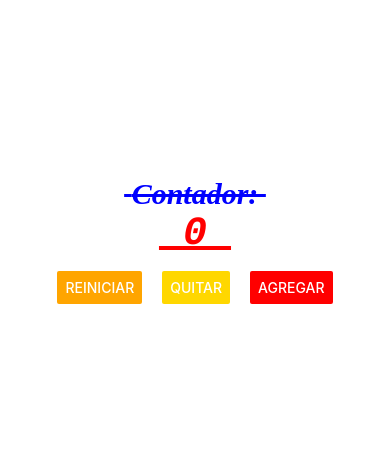
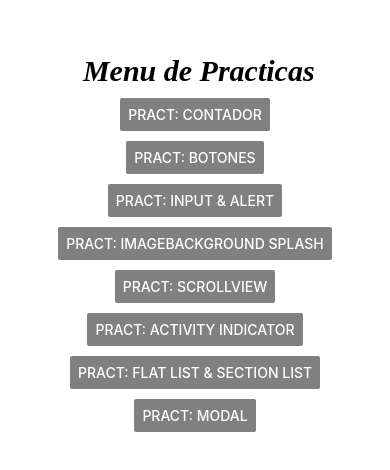
Before and after one commit to MiguelEstrada18/PAM211, a React Native app in the folder INTRO/: screen / in a window 390 px wide. Shown: the part 182-652 px from the top of the page. Built offline with nearby package versions, Linux system fonts and the light colour scheme.

Commit message:
Buttons y Switch Completada
Se completo la práctica de Buttons y Switch.

```diff
--- a/INTRO/App.js
+++ b/INTRO/App.js
@@ -1,12 +1,12 @@
 //1. Zona de los Imports, todo lo que necesitemos irle agregando a todas las screens.
 
-import ContadorScreen from './screens/ContadorScreen';
+import MenuScreen from './screens/MenuScreen';
 
 //2. Zona del Main: Donde pondremos nuestros componentes.
 export default function App() {
 
   return (
 
-    <ContadorScreen></ContadorScreen>
+    <MenuScreen></MenuScreen>
   );
 }
--- /dev/null
+++ b/INTRO/screens/ActivityIndicatorScreen.js
@@ -0,0 +1,10 @@
+import { Text, View } from 'react-native'
+
+
+export default function ActivityIndicatorScreen() {
+    return (
+      <View>
+        <Text>Proximamente.....</Text>
+      </View>
+    )
+}
--- /dev/null
+++ b/INTRO/screens/BotonesScreen.js
@@ -0,0 +1,72 @@
+import React, {use, useState} from "react";
+import {View, Text, StyleSheet, TouchableOpacity, Switch } from 'react-native';
+
+export default function BotonesScreen() {
+  const [prendido, setPrendido] = useState(false);
+
+  const backgroundColor = prendido ? '#F5F5F5' : 'grey';
+  const textColor = prendido ? 'grey' : '#FFF';
+  return ( //operador terniario prendido valdra acabos en false
+      <View style={[styles.container, {backgroundColor}]}>
+        <Text style={[styles.texto, {color: textColor}]}>Estado: {prendido ? 'Prendido' : 'Apagado'}</Text>
+        <TouchableOpacity
+        style={styles.botonEncender}
+        onPress={()=> setPrendido(true)}>
+          <Text style={styles.textoBoton}>Prender</Text>
+
+        </TouchableOpacity>
+
+        <TouchableOpacity
+        style={styles.botonApagar}
+        onPress={()=> setPrendido(false)}>
+          <Text style={styles.textoBoton}>Apagar</Text>
+
+        </TouchableOpacity>
+
+        <View style={styles.switchContainer}>
+          <Text style={[styles.switchLabel,{color: textColor}]}>Control de Switch: </Text>
+          <Switch value = {prendido} onValueChange={setPrendido}> </Switch>
+        </View>
+      </View>
+    )
+}
+
+const styles = StyleSheet.create({
+  container: {
+    flex: 1,
+    justifyContent: 'center',
+    alignItems: 'center',
+  },
+  texto: {
+    fontSize: 20,
+    marginBottom: 30,
+    fontWeight: 'bold',
+  },
+  botonEncender:{
+    backgroundColor:'green',
+    paddingVertical: 10,
+    paddingHorizontal: 25,
+    borderRadius: 8,
+    marginBottom: 20,
+  },
+  botonApagar:{
+    backgroundColor:'red',
+    paddingVertical: 10,
+    paddingHorizontal: 25,
+    borderRadius: 8,
+    marginBottom: 20,
+  },
+  textoBoton:{
+    color:'white',
+    fontSize: 16,
+    fontWeight: '600',
+  },
+  switchContainer :{
+    flexDirection: 'row',
+    alignItems: 'center',
+  },
+  switchLabel:{
+    fontSize: 16,
+    marginRight: 10,
+  },
+})
--- /dev/null
+++ b/INTRO/screens/FlatSectionListScreen.js
@@ -0,0 +1,10 @@
+import { Text, View } from 'react-native'
+
+
+export default function FlatSectionListScreen() {
+    return (
+      <View>
+        <Text>Proximamente.....</Text>
+      </View>
+    )
+}
--- /dev/null
+++ b/INTRO/screens/ImageBackGroungSplashScreen.js
@@ -0,0 +1,61 @@
+//Importa React para poder usar componentes
+import React from 'react';
+// Importa varios componentes
+import {
+  StyleSheet, // Para crear estilos
+  View,       // Componente de contenedor
+  Text,       // Componente para mostrar texto
+  ImageBackground, // Componente para establecer una imagen de fondo
+  Dimensions, // Para obtener dimensiones de la pantalla
+} from 'react-native';
+
+// Se importa una imagen local que se usará como fondo
+const backgroundImage = require('../assets/splash-icon.png');
+
+// Componente funcional llamado "ImageBackGroundSplashScreen"
+export default function ImageBackGroundSplashScreen({ navigation }) {
+  return (
+    // Componente que muestra una imagen de fondo
+    <ImageBackground
+      source={backgroundImage} // Imagen de fondo
+      style={styles.background} // Aplica el estilo de fondo
+      resizeMode="cover" // La imagen cubrirá todo el espacio disponible
+    >
+      {/* Vista superpuesta sobre la imagen de fondo */}
+      <View style={styles.overlay}>
+        {/* Título principal de la pantalla */}
+        <Text style={styles.title}>Bienvenido</Text>
+        {/* Subtítulo o mensaje adicional */}
+        <Text style={styles.title}>Cargando...</Text>
+      </View>
+    </ImageBackground>
+  );
+}
+
+// Obtiene el ancho y alto de la pantalla del dispositivo
+const { width, height } = Dimensions.get('window');
+
+// Define los estilos para los componentes
+const styles = StyleSheet.create({
+  // Estilo para la imagen de fondo
+  background: {
+    width: width,   // Ancho igual al de la pantalla
+    height: height, // Alto igual al de la pantalla
+  },
+  // Estilo para la vista superpuesta (overlay)
+  overlay: {
+    flex: 1, // Ocupa todo el espacio disponible
+    backgroundColor: 'rgba(0, 0, 0, 0.5)', // Fondo semi-transparente negro
+    justifyContent: 'center', // Centra el contenido verticalmente
+    alignItems: 'center',     // Centra el contenido horizontalmente
+    padding: 20,              // Espaciado interno
+  },
+  // Estilo para el texto principal (título)
+  title: {
+    color: '#fff',       // Texto blanco
+    fontSize: 32,        // Tamaño grande
+    fontWeight: 'bold',  // Negrita
+    marginBottom: 10,    // Espaciado inferior
+    textAlign: 'center', // Centrado horizontalmente
+  },
+});
--- /dev/null
+++ b/INTRO/screens/MenuScreen.js
@@ -0,0 +1,67 @@
+import { Text, StyleSheet, View, Button, } from 'react-native' //Esqueleto de Menu
+import React, { useState } from 'react'
+import BotonesScreen from './BotonesScreen';
+import ContadorScreen from './ContadorScreen';
+import TextInputAlertScreen from './TextInputAlertScreen';
+import ImageBackGroundSplashScreen from './ImageBackGroungSplashScreen';
+import ScrollViewScreen from './ScrollViewScreen';
+import ActivityIndicatorScreen from './ActivityIndicatorScreen';
+import FlatSectionListScreen from './FlatSectionListScreen';
+import ModalScreen from './ModalScreen';
+
+
+
+export default function MenuScreen() {
+  const [screen, setScreen] = useState('Menu');
+  switch(screen){
+    case'contador':
+        return <ContadorScreen/>;
+    case'botones':
+        return <BotonesScreen/>;
+    case'input&alert':
+        return <TextInputAlertScreen/>;
+    case'ImageBackSplash':
+        return <ImageBackGroundSplashScreen/>;
+    case'scrollview':
+        return <ScrollViewScreen/>;
+    case'activityindicator':
+        return <ActivityIndicatorScreen/>;
+    case'flatsectionlist':
+        return <FlatSectionListScreen/>;
+    case'modal':
+        return <ModalScreen/>;
+    case'menu': //Si no se seleccionó ninguno
+        default:
+        return (
+            <View style={styles.botonesCon}>
+                <Text style={styles.texto}>  Menu de Practicas </Text>
+                <Button color='grey' onPress={()=>setScreen('contador')} title='Pract: Contador'></Button>
+                <Button color='grey' onPress={()=>setScreen('botones')} title='Pract: Botones'></Button>
+                <Button color='grey' onPress={()=>setScreen('input&alert')} title='Pract: Input & Alert'></Button>
+                <Button color='grey' onPress={()=>setScreen('ImageBackSplash')} title='Pract: ImageBackground Splash'></Button>
+                <Button color='grey' onPress={()=>setScreen('scrollview')} title='Pract: ScrollView'></Button>
+                <Button color='grey' onPress={()=>setScreen('activityindicator')} title='Pract: Activity Indicator'></Button>
+                <Button color='grey' onPress={()=>setScreen('flatsectionlist')} title='Pract: Flat List & Section List'></Button>
+                <Button color='grey' onPress={()=>setScreen('modal')} title='Pract: Modal'></Button>
+            </View>
+    )
+  }
+
+}
+
+const styles = StyleSheet.create({
+    botonesCon:{
+        flex: 1,
+        alignItems: 'center',
+        justifyContent: 'center',
+        marginTop:5,
+        gap:10,
+    },
+    texto:{
+        color:'black',
+        fontSize:30,
+        fontFamily:'Times New Roman',
+        fontWeight:'bold',
+        fontStyle:'italic',
+    },
+});
--- /dev/null
+++ b/INTRO/screens/ModalScreen.js
@@ -0,0 +1,10 @@
+import { Text, View } from 'react-native'
+
+
+export default function ModalScreen() {
+    return (
+      <View>
+        <Text>Proximamente.....</Text>
+      </View>
+    )
+}
--- /dev/null
+++ b/INTRO/screens/ScrollViewScreen.js
@@ -0,0 +1,10 @@
+import { Text, View } from 'react-native'
+
+
+export default function ScrollViewScreen() {
+    return (
+      <View>
+        <Text>Proximamente.....</Text>
+      </View>
+    )
+}
--- /dev/null
+++ b/INTRO/screens/TextInputAlertScreen.js
@@ -0,0 +1,10 @@
+import { Text, View } from 'react-native'
+
+
+export default function TextInputAlertScreen() {
+    return (
+      <View>
+        <Text>Proximamente.....</Text>
+      </View>
+    )
+}
```
Also changed, not shown: INTRO/assets/WhatsApp Image 2025-10-14 at 5.02.51 PM.jpeg (added).
